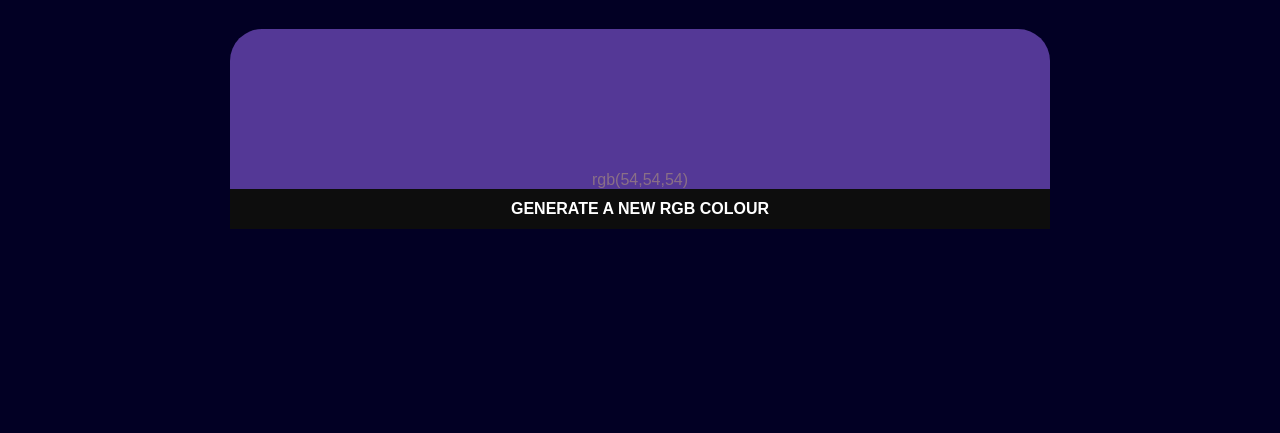
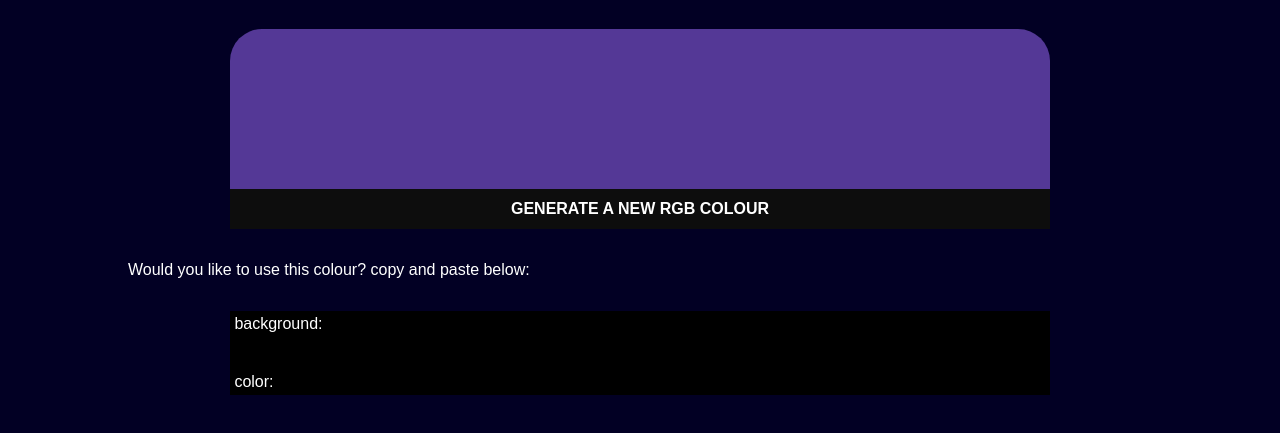
Before and after one commit to Walife14/RGB-Colour-Picker, a plain HTML site: page Index.html in a window 1280 px wide. Shown: the part 129-562 px from the top of the page. Drawn offline with Linux system fonts and the light colour scheme.

Commit message:
Can now copy code
I made it so that the user can now copy the code and use it on their own project.

```diff
--- a/Index.html
+++ b/Index.html
@@ -1,5 +1,6 @@
 <!DOCTYPE html>
 <html lang="en">
+
 <head>
     <meta charset="UTF-8">
     <meta name="viewport" content="width=device-width, initial-scale=1.0">
@@ -7,6 +8,7 @@
     <link rel="stylesheet" href="styles.css">
     <script src="script.js" async></script>
 </head>
+
 <body>
     <header class="container ">
         <h1>Random RGB Picker</h1>
@@ -25,10 +27,18 @@
         </ul>
     </nav>
     <section id="colourGenerator" class="container">
-        <div id="colourExample"><span id="colourExampleText">rgb(54,54,54)</span></div>
+        <div id="colourExample"><span class="colourExampleText" id="cExampleText"></span></div>
         <div id="generateNav">
             <span id="generateColour" class="generateNavOption">Generate A New RGB Colour</span>
         </div>
     </section>
+    <section class="container">
+        <p>Would you like to use this colour? copy and paste below:</p>
+        <div id="useContainer">
+            <p class="exampleText">background: <span class="colourExampleText"></span></p>
+            <p class="exampleText">color: <span class="colourExampleText"></span></p>
+        </div>
+    </section>
 </body>
+
 </html>
--- a/script.js
+++ b/script.js
@@ -1,9 +1,10 @@
 const generateColour = document.getElementById("generateColour");
 const colourExample = document.getElementById("colourExample");
-const colourExampleText = document.getElementById("colourExampleText");
+const colourExampleText = document.getElementsByClassName("colourExampleText");
 
 generateColour.addEventListener("click", generateRGB)
 
+console.log(colourExampleText.length)
 
 /* functions */
 
@@ -12,7 +13,9 @@ function generateRGB() {
     /* Assign the background colour of display to new rgb value */
     colourExample.style.backgroundColor = x;
     /* Assign the RGB value of the background colour to user */
-    colourExampleText.innerHTML = x;
+    for(var i = 0; i < colourExampleText.length; i++){
+        colourExampleText[i].innerHTML = x;
+    }
 }
 
 function generateNumbers() {
--- a/styles.css
+++ b/styles.css
@@ -65,8 +65,8 @@ nav ul li {
     border-top-right-radius: 2em;
 }
 
-#colourExampleText {
-    background: rgb(84, 56, 150);
+#cExampleText {
+    background: rgb(13, 13, 13);
     color: rgb(156, 130, 130);
     opacity: 75%;
 }
@@ -93,3 +93,21 @@ nav ul li {
     cursor: pointer;
     color: rgb(214, 177, 177);
 }
+
+/* copy code area */
+
+p {
+    margin-top: 2em;
+    margin-bottom: 1em;
+}
+
+#useContainer {
+    height: auto;
+    width: 80%;
+    margin: auto;
+    background: black;
+}
+
+.exampleText {
+    padding: .25em;
+}
```
